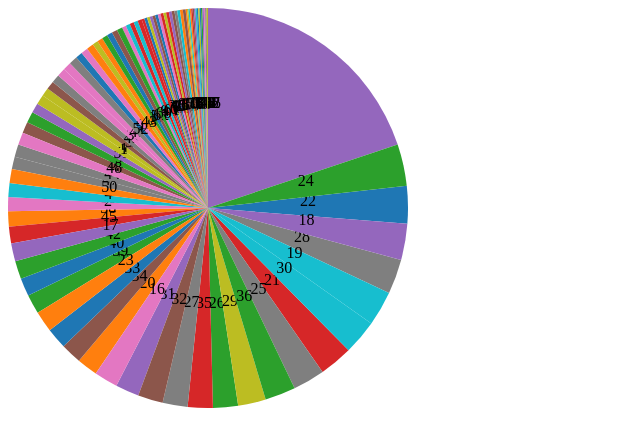
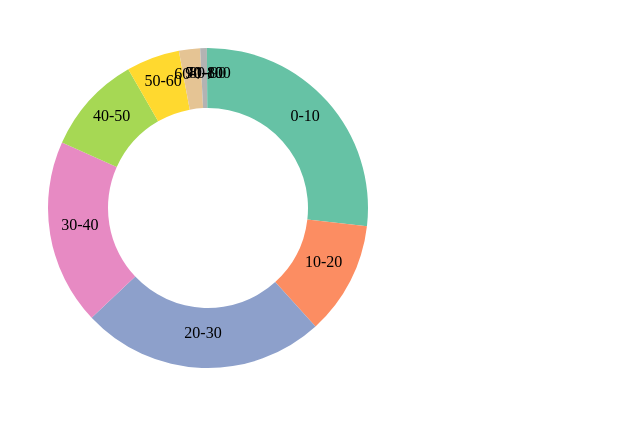
Before and after one commit to sapphiresao/lab9, a plain HTML site: page d3.html in a window 1280 px wide. Shown: the whole page, without its empty margins (0-640 px from the left). Drawn offline with nearby package versions, Linux system fonts and the light colour scheme.

Commit message:
python :D

```diff
--- a/d3.html
+++ b/d3.html
@@ -4,6 +4,6 @@
         <script src="https://d3js.org/d3.v7.min.js"></script>
         <script src="d3.js"></script>
       </head>
-<body>
+<body onload = "load()">
 </body>
 </html>
--- a/d3.js
+++ b/d3.js
@@ -1,3 +1,4 @@
+function load () {
 const width = 500;
 const height = 500;
 
@@ -18,37 +19,81 @@ const circles = svg
   .attr('cy', d => d.y)
   .attr('r', d => d.r);
 
-d3.csv("titanic.csv").then((data) => {
-  const ageData = d3.group(data, (d) => d.Age);
-  const ageCounts = Array.from(ageData, ([age, passengers]) => ({ age: age, count: passengers.length }));
 
-  const pie = d3.pie()
-              .value((d) => d.count);
+      d3.csv("titanic.csv").then(function (data) {
+        // define the age categories
+        const ageCategories = [
+          { label: "0-10", min: 0, max: 10 },
+          { label: "10-20", min: 10, max: 20 },
+          { label: "20-30", min: 20, max: 30 },
+          { label: "30-40", min: 30, max: 40 },
+          { label: "40-50", min: 40, max: 50 },
+          { label: "50-60", min: 50, max: 60 },
+          { label: "60-70", min: 60, max: 70 },
+          { label: "70-80", min: 70, max: 80 },
+          { label: "80-90", min: 80, max: 90 },
+          { label: "90-100", min: 90, max: 100 },
+        ];
 
-  const arc = d3.arc()
-              .innerRadius(0)
-              .outerRadius(200);
+        // group the passengers by age category
+        const ageData = ageCategories.map((category) => {
+          const passengers = data.filter(
+            (passenger) =>
+              passenger.Age >= category.min && passenger.Age < category.max
+          );
+          return { category: category.label, count: passengers.length };
+        });
 
-  const color = d3.scaleOrdinal(d3.schemeCategory10);
+        // define the dimensions of the SVG container
+        const width = 400;
+        const height = 400;
+        const radius = Math.min(width, height) / 2;
 
-  const pieSvg = d3.select("body")
+        // define the color scale
+        const color = d3
+          .scaleOrdinal()
+          .domain(ageCategories.map((category) => category.label))
+          .range(d3.schemeSet2);
+
+        // define the pie generator
+        const pie = d3
+          .pie()
+          .value((d) => d.count)
+          .sort(null);
+
+        // define the arc generator
+        const arc = d3
+          .arc()
+          .innerRadius(radius * 0.5)
+          .outerRadius(radius * 0.8);
+
+        // create the SVG container
+        const svg = d3
+          .select("body")
           .append("svg")
-                  .attr("width", 400)
-                  .attr("height", 400);
+          .attr("width", width)
+          .attr("height", height)
+          .append("g")
+          .attr("transform", `translate(${width / 2}, ${height / 2})`);
 
-  const arcs = pieSvg.selectAll("arc")
-                .data(pie(ageCounts))
+        // create the pie chart
+        const arcs = svg
+          .selectAll("arc")
+          .data(pie(ageData))
           .enter()
           .append("g")
-                .attr("class", "arc")
-                .attr("transform", "translate(200,200)");
+          .attr("class", "arc");
 
-  arcs.append("path")
+        arcs
+          .append("path")
           .attr("d", arc)
-      .attr("fill", (d) => color(d.data.age));
+          .attr("fill", (d) => color(d.data.category));
 
-  arcs.append("text")
+        // add labels to the pie chart
+        arcs
+          .append("text")
           .attr("transform", (d) => `translate(${arc.centroid(d)})`)
           .attr("text-anchor", "middle")
-      .text((d) => d.data.age);
+          .text((d) => d.data.category);
       });
+    }
```
Also changed, not shown: population_c.csv (deleted, +0 -16 lines). Lines whose indentation alone changed are shown as unchanged.
